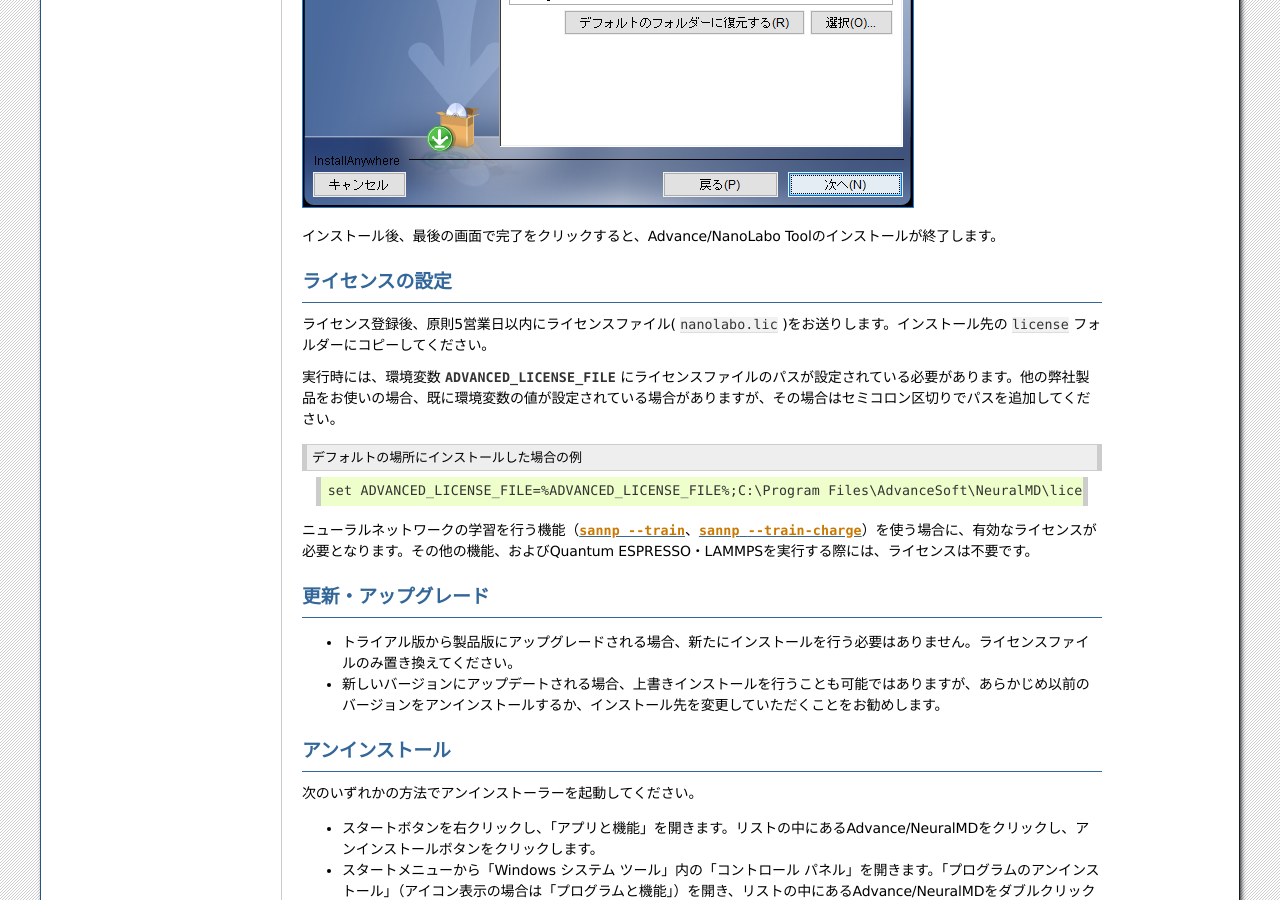
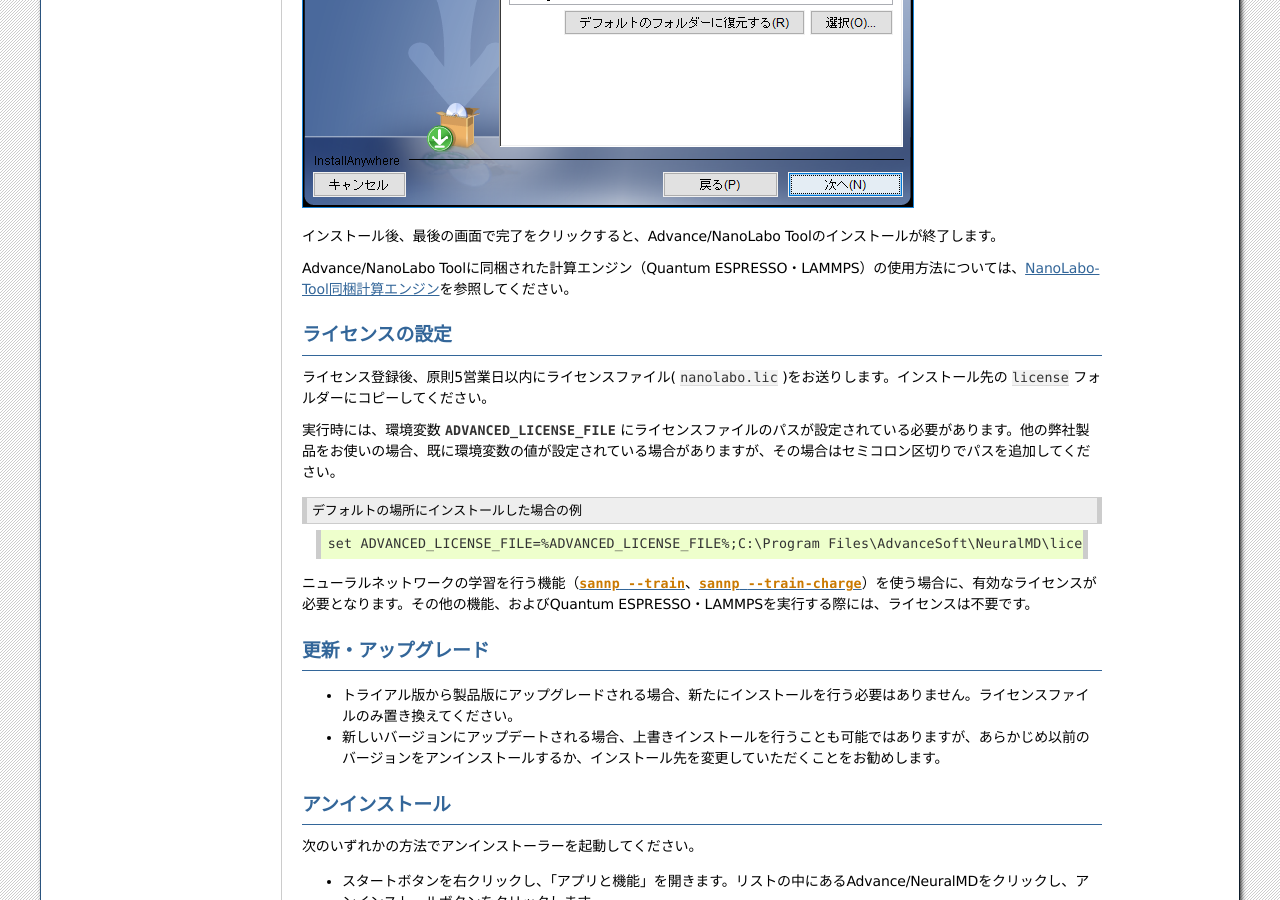
Before and after one commit to advancesoftcorp/neuralmd-doc, a Sphinx documentation site: the page built from docs/source/install/windows.rst, in a window 1280 px wide and 900 px high, scrolled down 1863 px. Built offline with Sphinx 7.4.7, drawn with Linux system fonts in a browser that asks for light colours; formulas are drawn with MathJax 3.

Commit message:
add link

```diff
--- a/docs/source/install/linux.rst
+++ b/docs/source/install/linux.rst
@@ -66,6 +66,8 @@
 .. image:: /img/install_tool_l.png
 
 インストール後、最後の画面で完了をクリックすると、Advance/NanoLabo Toolのインストールが終了します。
+
+Advance/NanoLabo Toolに同梱された計算エンジン（Quantum ESPRESSO・LAMMPS）の使用方法については、\ :doc:`/usage/tool`\ を参照してください。
 
 .. _launchl:
 
--- a/docs/source/install/windows.rst
+++ b/docs/source/install/windows.rst
@@ -39,6 +39,8 @@
 .. image:: /img/install_tool.png
 
 インストール後、最後の画面で完了をクリックすると、Advance/NanoLabo Toolのインストールが終了します。
+
+Advance/NanoLabo Toolに同梱された計算エンジン（Quantum ESPRESSO・LAMMPS）の使用方法については、\ :doc:`/usage/tool`\ を参照してください。
 
 .. _licensew:
 
```
